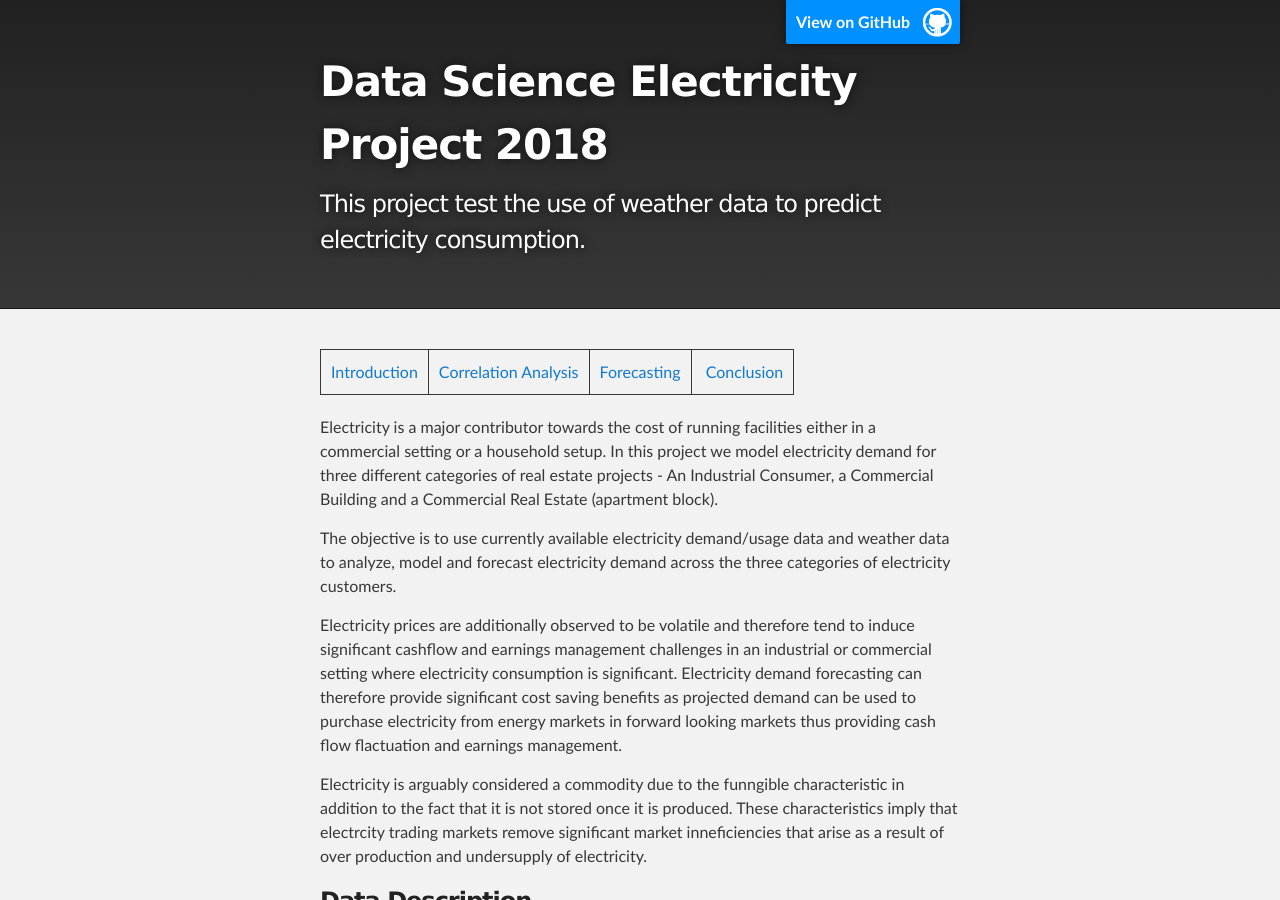
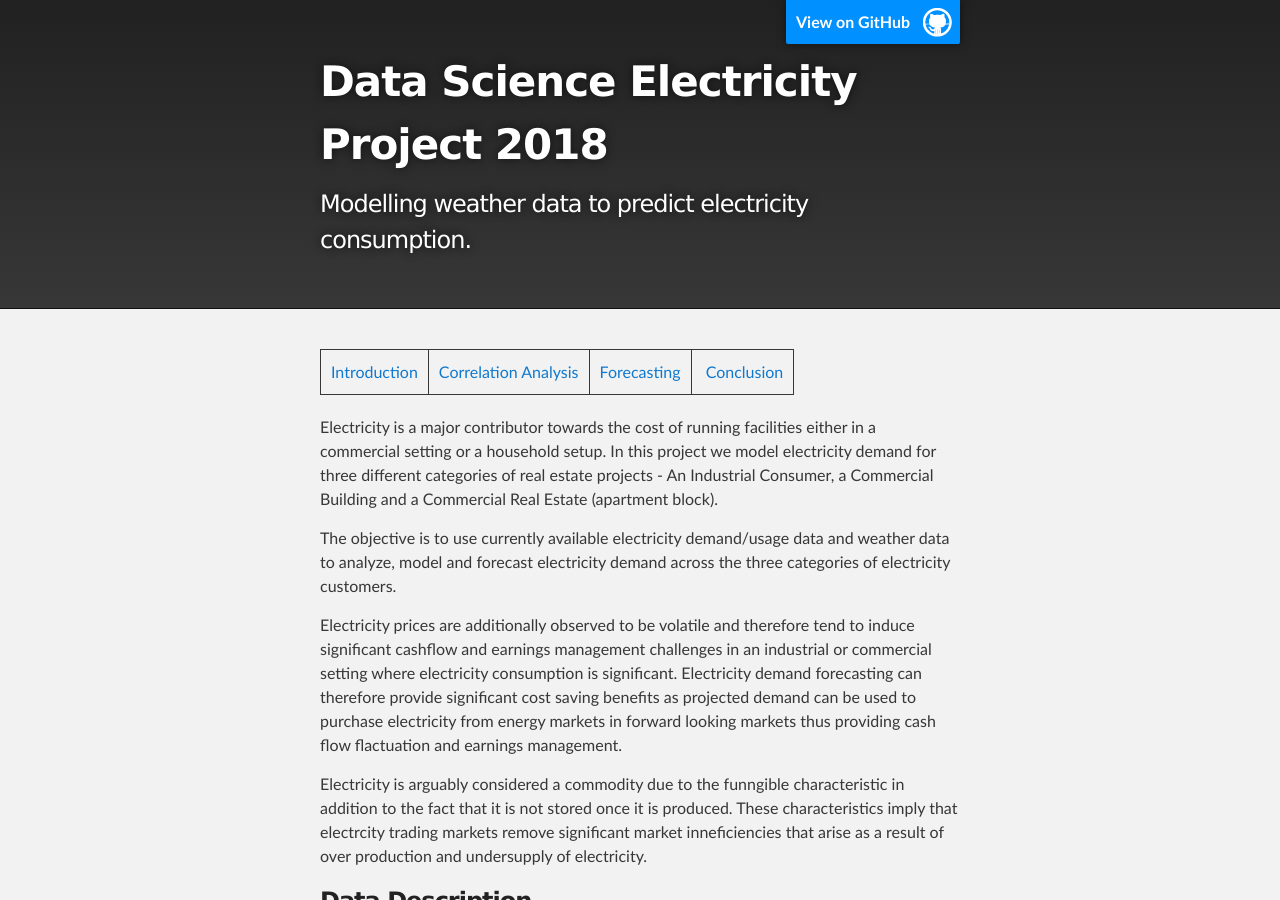
Before and after one commit to dmuiruri/ds_proj, a Jekyll site: the page built from docs/index.md, in a window 1280 px wide and 900 px high. Built offline with Jekyll 4.4.1, drawn with Linux system fonts in a browser that asks for light colours.

Commit message:
Update _config.yml

```diff
--- a/docs/_config.yml
+++ b/docs/_config.yml
@@ -1,2 +1,2 @@
 title: Data Science Electricity Project 2018
-description: This project test the use of weather data to predict electricity consumption.
+description: Modelling weather data to predict electricity consumption.
```
